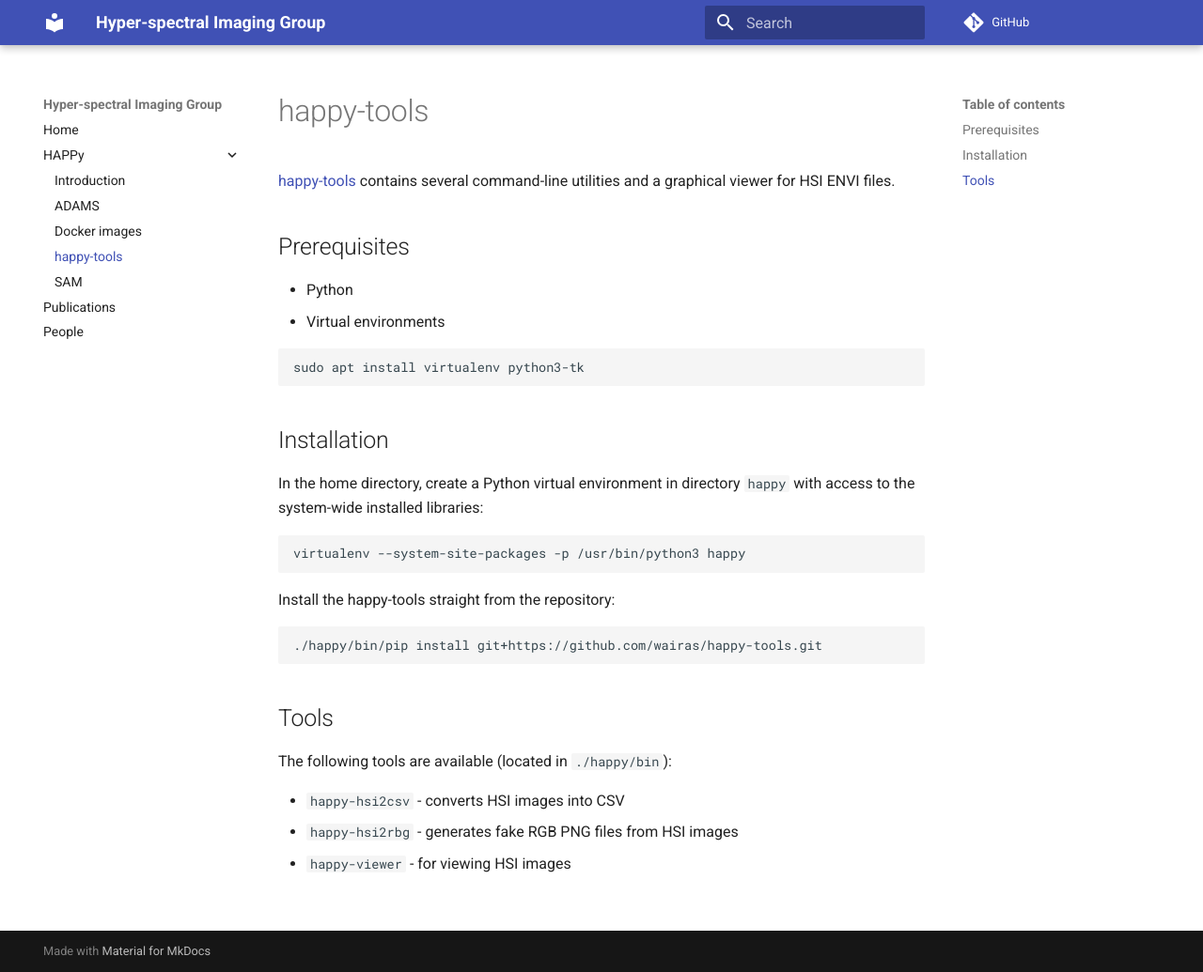
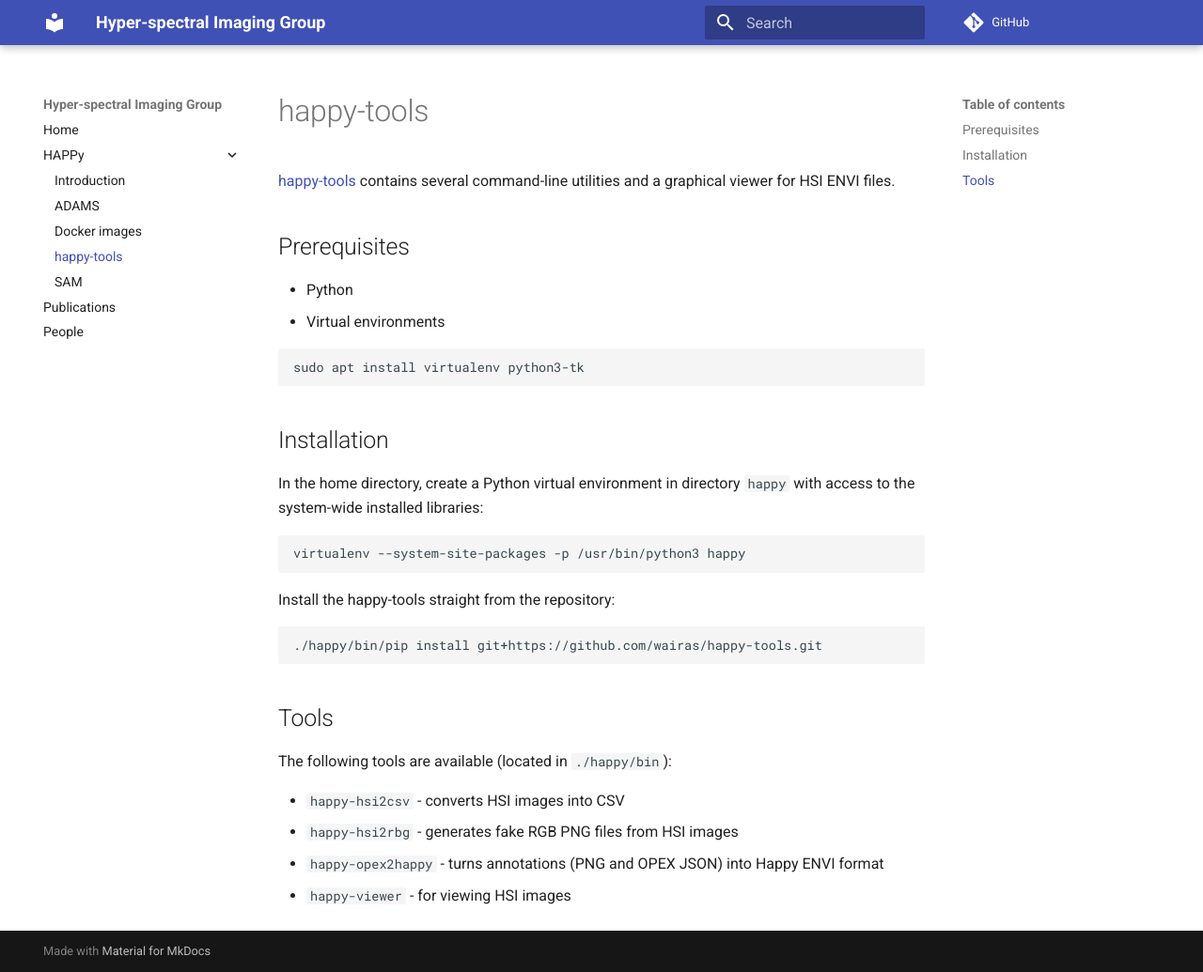
Before and after one commit to wairas/hsi-website, an MkDocs documentation site: the page built from docs/happy/happy_tools.md, in a window 1280 px wide and 1035 px high. Shown: the whole window at 94% size. Built offline with MkDocs 1.6.1 and Material for MkDocs 9.7.7, drawn with Linux system fonts in a browser that asks for light colours; comment, search, counter and statistics services are not loaded.

Commit message:
added happy-opex2happy tool

```diff
--- a/docs/happy/happy_tools.md
+++ b/docs/happy/happy_tools.md
@@ -31,4 +31,5 @@ The following tools are available (located in `./happy/bin`):
 
 * `happy-hsi2csv` - converts HSI images into CSV
 * `happy-hsi2rbg` - generates fake RGB PNG files from HSI images
+* `happy-opex2happy` - turns annotations (PNG and OPEX JSON) into Happy ENVI format
 * `happy-viewer` - for viewing HSI images
```
